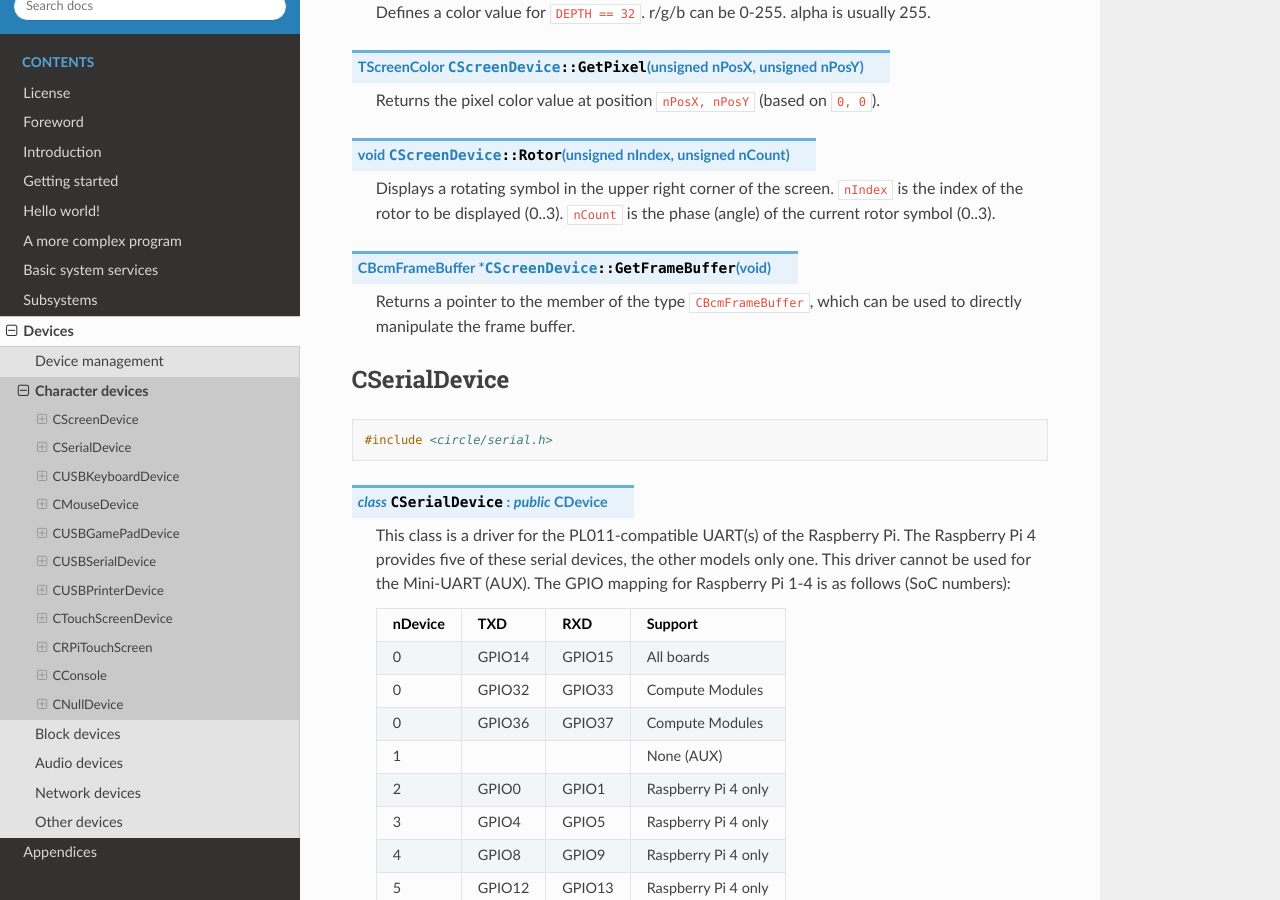
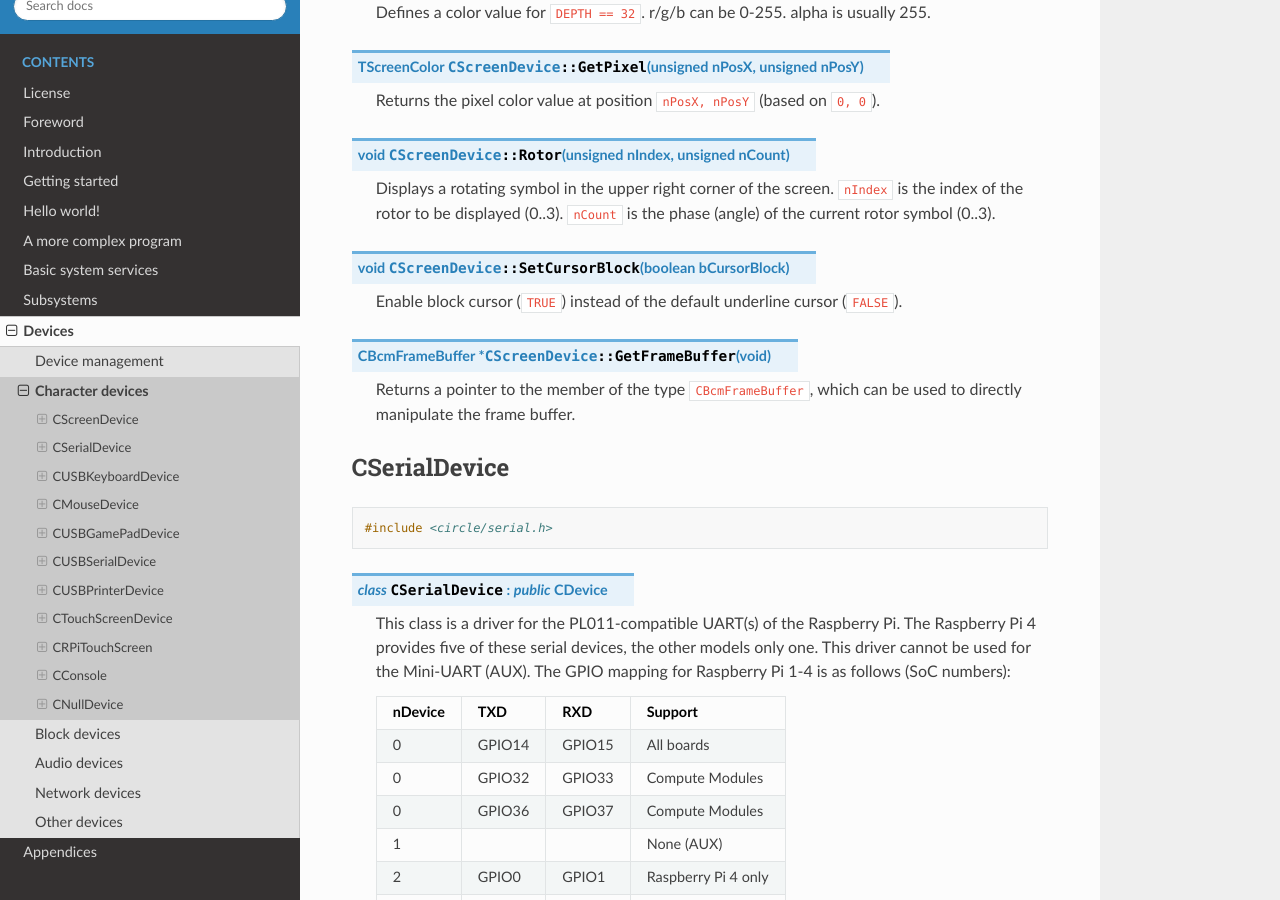
Before and after one commit to rsta2/circle-docs, a Sphinx documentation site: the page built from docs/devices/character-devices.rst, in a window 1280 px wide and 900 px high, scrolled down 3239 px. Built offline with Sphinx 7.4.7 and the Read the Docs theme 2.0.0, drawn with Linux system fonts in a browser that asks for light colours.

Commit message:
devices/character-devices: Add CScreenDevice::SetCursorBlock()

```diff
--- a/docs/devices/character-devices.rst
+++ b/docs/devices/character-devices.rst
@@ -122,6 +122,10 @@ CScreenDevice
 .. cpp:function:: void CScreenDevice::Rotor (unsigned nIndex, unsigned nCount)
 
 	Displays a rotating symbol in the upper right corner of the screen. ``nIndex`` is the index of the rotor to be displayed (0..3). ``nCount`` is the phase (angle) of the current rotor symbol (0..3).
+
+.. cpp:function:: void CScreenDevice::SetCursorBlock (boolean bCursorBlock)
+
+	Enable block cursor (``TRUE``) instead of the default underline cursor (``FALSE``).
 
 .. cpp:function:: CBcmFrameBuffer *CScreenDevice::GetFrameBuffer (void)
 
```
